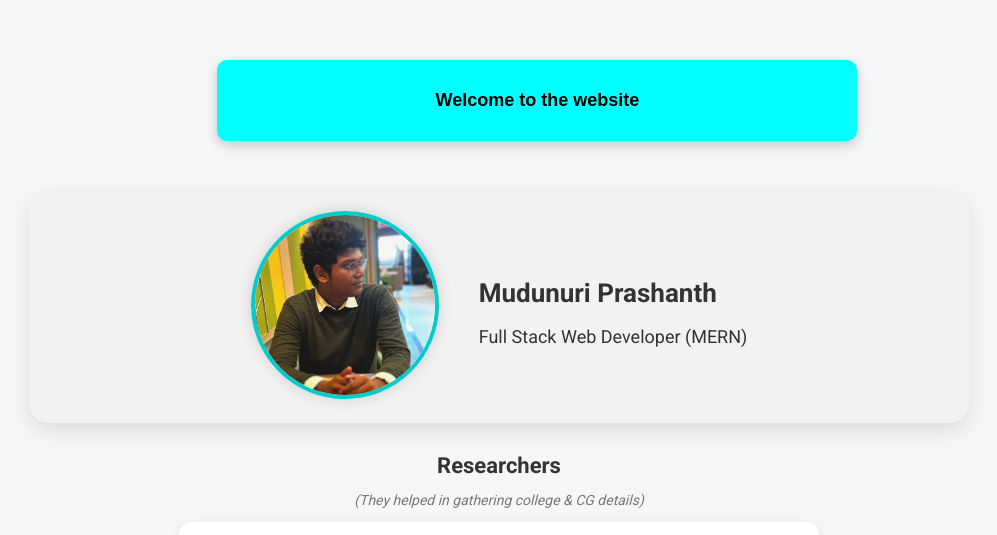
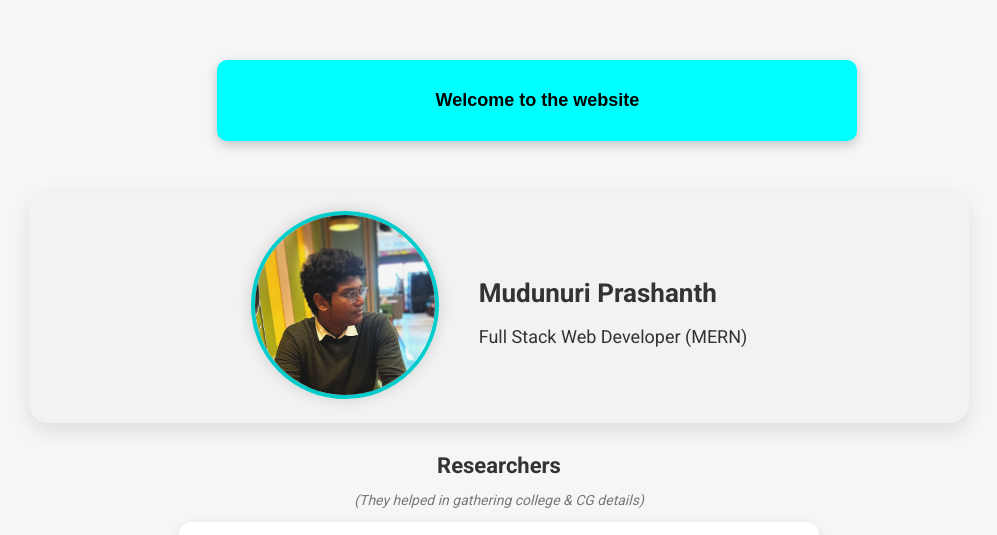
Before and after one commit to Prashanth32124/CampusKartfrontend, a React (Create React App) app: page / in a window 1280 px wide. Shown: the part 260-795 px from the top of the page, without its empty margins (141-1138 px from the left). Built offline with nearby package versions, Linux system fonts and the light colour scheme.

Commit message:
Updated Home section layout and styles for creator and researchers

```diff
--- a/src/CSS/Home.css
+++ b/src/CSS/Home.css
@@ -37,9 +37,11 @@
   height: 180px;
   border-radius: 50%;
   object-fit: cover;
+  object-position: top; /* 👈 shift to show face */
   border: 4px solid #00cccc;
   box-shadow: 0 0 15px rgba(0, 0, 0, 0.15);
 }
+
 
 .right-text h2 {
   font-size: 26px;
```
